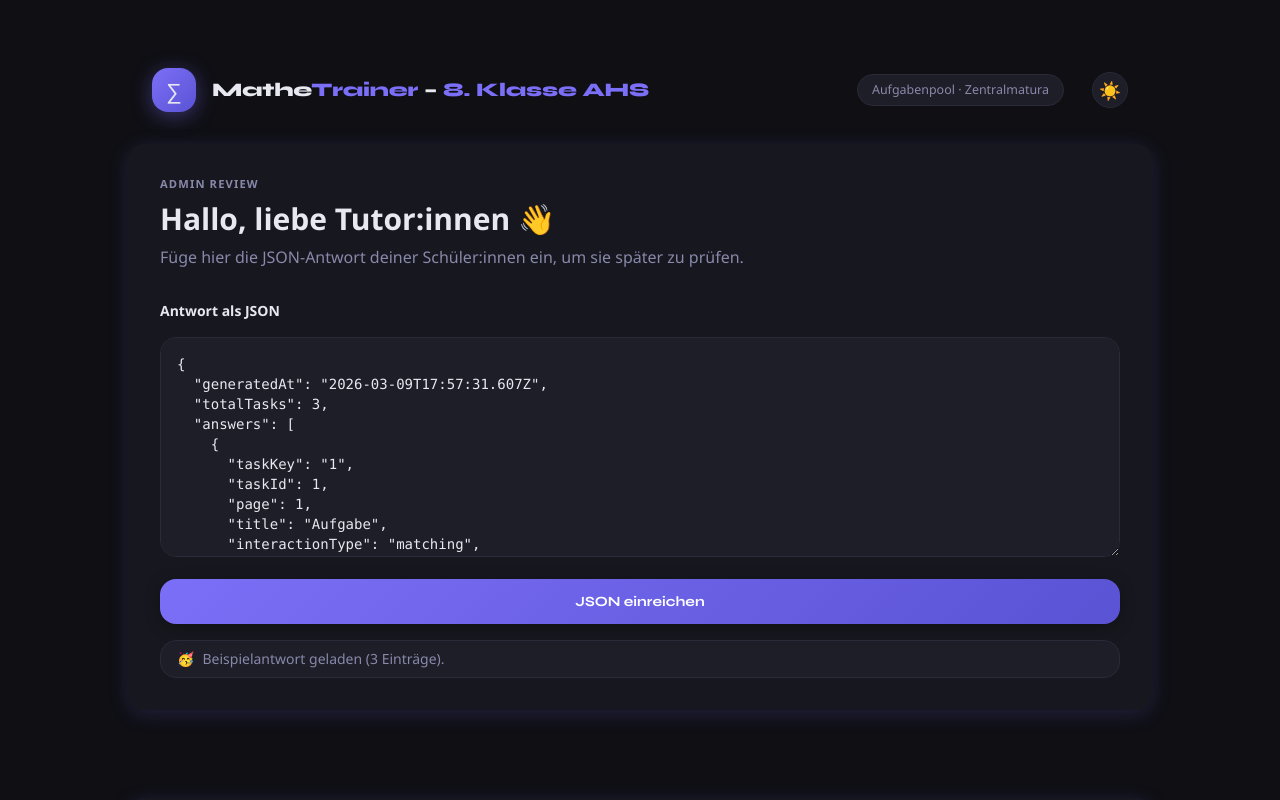
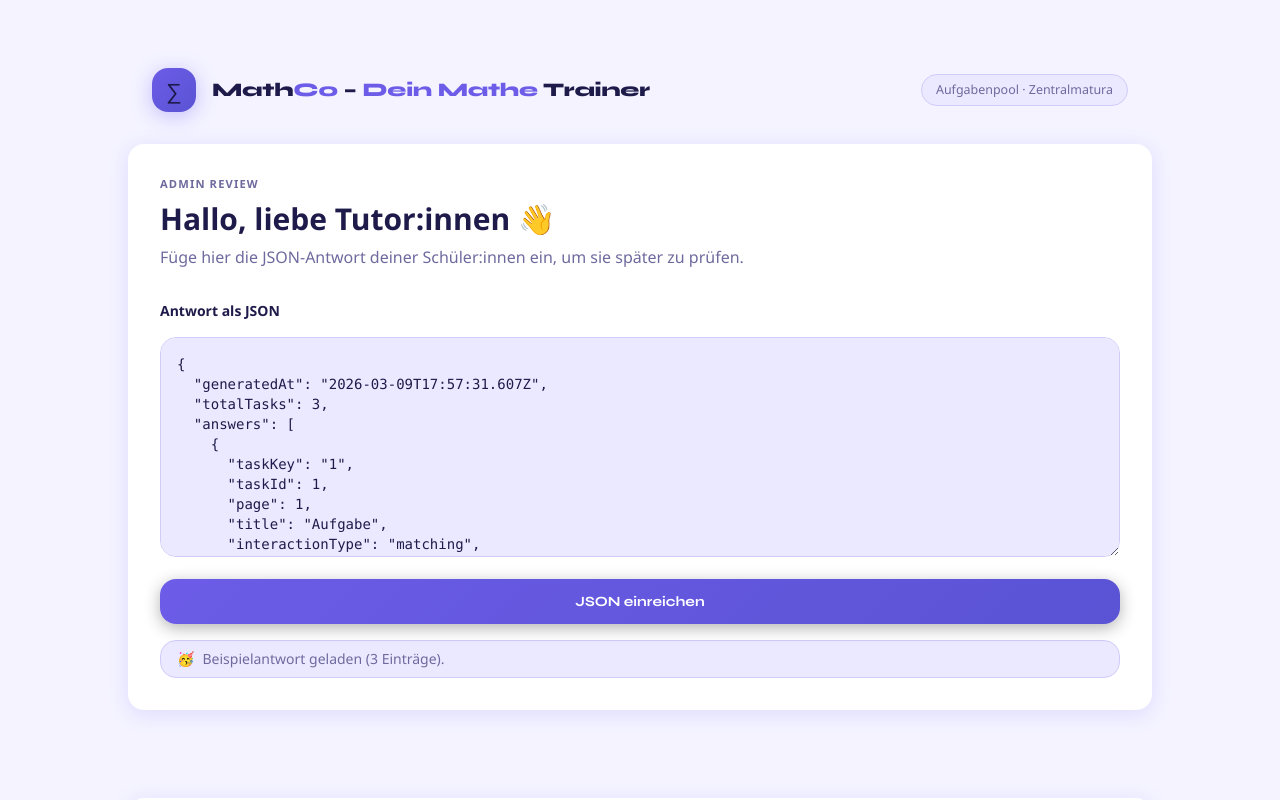
Before and after one commit to GeorgWolle/mathco, a Vue app: page /admin in a window 1280 px wide. Shown: the top 800 px of the page. Built offline with nearby package versions, Linux system fonts and the light colour scheme.

Commit message:
feat: change header, change google store (to json only), change to bright view only

```diff
--- a/api/sheets.js
+++ b/api/sheets.js
@@ -39,14 +39,21 @@ export default async function handler(req, res) {
 
     const sheets = google.sheets({ version: 'v4', auth })
 
+    // Aktuelle Anzahl Zeilen ermitteln → nächste freie Zeile berechnen
+    const existing = await sheets.spreadsheets.values.get({
+      spreadsheetId,
+      range: 'Sheet1!A:A',
+    })
+    const nextRow = (existing.data.values?.length ?? 0) + 1
+
     await sheets.spreadsheets.values.update({
       spreadsheetId,
-      range: range ?? 'Sheet1!A1',
+      range: `Sheet1!A${nextRow}`,
       valueInputOption: 'USER_ENTERED',
-      requestBody: { values: values ?? [['Testdaten', new Date().toISOString()]] },
+      requestBody: { values: values ?? [[JSON.stringify({ test: true, generatedAt: new Date().toISOString() })]] },
     })
 
-    res.status(200).json({ ok: true, range, rows: values?.length })
+    res.status(200).json({ ok: true, row: nextRow, rows: values?.length })
   } catch (err) {
     console.error('[sheets-api] Fehler:', err.message)
     res.status(500).json({ error: err.message })
--- a/src/App.vue
+++ b/src/App.vue
@@ -1,8 +1,9 @@
 <script setup>
-import { RouterLink, RouterView } from 'vue-router'
+import { RouterView } from 'vue-router'
 import { useTheme } from './composables/useTheme.js'
 
-const { isLight, toggle } = useTheme()
+// Theme initialisieren (setzt light-theme Klasse auf <html>)
+useTheme()
 </script>
 
 <template>
@@ -16,9 +17,9 @@ const { isLight, toggle } = useTheme()
 
       <!-- Titel -->
       <h1 class="font-syne font-extrabold text-[1.2rem] tracking-[-0.01em] text-[var(--text)]">
-        Mathe<span style="color: var(--accent)">Trainer</span>
+        Math<span style="color: var(--accent)">Co</span>
         &ndash;
-        <span style="color: var(--accent)">8. Klasse AHS</span>
+        <span style="color: var(--accent)">Dein Mathe</span> Trainer
       </h1>
 
       <!-- Badge rechts -->
@@ -26,16 +27,7 @@ const { isLight, toggle } = useTheme()
         class="ml-auto text-[0.78rem] px-[14px] py-[6px] rounded-full border border-[var(--border)] bg-[var(--surface2)] text-[var(--text-muted)] whitespace-nowrap"
       >Aufgabenpool · Zentralmatura</div>
 
-      <!-- Theme Toggle -->
-      <button
-        type="button"
-        @click="toggle"
-        :title="isLight ? 'Dunkles Design' : 'Helles Design'"
-        class="ml-3 flex items-center justify-center w-9 h-9 rounded-full border border-[var(--border)] bg-[var(--surface2)] text-[var(--text-muted)] hover:border-[var(--accent)] hover:text-[var(--accent)] transition text-[1.1rem]"
-      >
-        <span v-if="isLight">🌙</span>
-        <span v-else>☀️</span>
-      </button>
+
     </header>
 
     <div class="mx-auto flex max-w-5xl flex-col gap-6">
--- a/src/components/StudentTaskView.vue
+++ b/src/components/StudentTaskView.vue
@@ -117,24 +117,14 @@ const saveToSheets = async () => {
     answers
   }
 
-  // Ergebnis als flache Zeilen aufbereiten: eine Zeile pro Antwort
-  const header = ['generatedAt', 'totalTasks', 'taskKey', 'taskId', 'title', 'interactionType', 'selections']
-  const rows = answers.map(a => [
-    exportPayload.generatedAt,
-    exportPayload.totalTasks,
-    a.taskKey ?? '',
-    a.taskId ?? '',
-    a.title ?? '',
-    a.interactionType ?? '',
-    JSON.stringify(a.selections ?? [])
-  ])
-  const values = [header, ...rows]
+  // Gesamte Einreichung als einzelne JSON-Zeile
+  const values = [[JSON.stringify(exportPayload)]]
 
   try {
     const res = await fetch('/api/sheets', {
       method: 'POST',
       headers: { 'Content-Type': 'application/json' },
-      body: JSON.stringify({ range: 'Sheet1!A1', values }),
+      body: JSON.stringify({ values }),
     })
     const json = await res.json()
     if (!res.ok || !json.ok) {
--- a/src/composables/useTheme.js
+++ b/src/composables/useTheme.js
@@ -2,8 +2,8 @@ import { ref, watchEffect } from 'vue'
 
 const STORAGE_KEY = 'mathco-theme'
 
-const stored = typeof localStorage !== 'undefined' ? localStorage.getItem(STORAGE_KEY) : null
-const isLight = ref(stored === 'light')
+// Light theme ist fest als Standard gesetzt (Toggle im UI entfernt)
+const isLight = ref(true)
 
 watchEffect(() => {
   const html = document.documentElement
```
Also changed, not shown: 1 other file (tests, documents, lock files or other folders).
